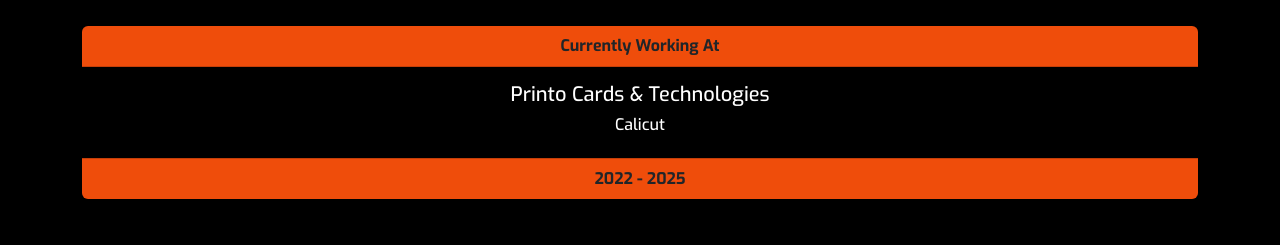
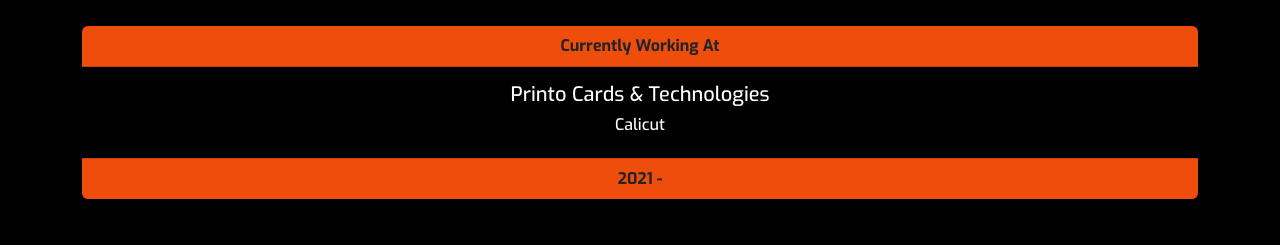
Before and after one commit to favasgh/RashidAliPortfolio, a plain HTML site: page Index.html in a window 1280 px wide. Shown: the part 798-1043 px from the top of the page. Drawn offline with nearby package versions, Linux system fonts and the light colour scheme.

Commit message:
year updated

```diff
--- a/Index.html
+++ b/Index.html
@@ -59,7 +59,7 @@
 
       </div>
       <div class="card-footer text-body-primary fw-bold">
-        2022 - 2025
+        2021 -
       </div>
     </div>
   </section>
```
